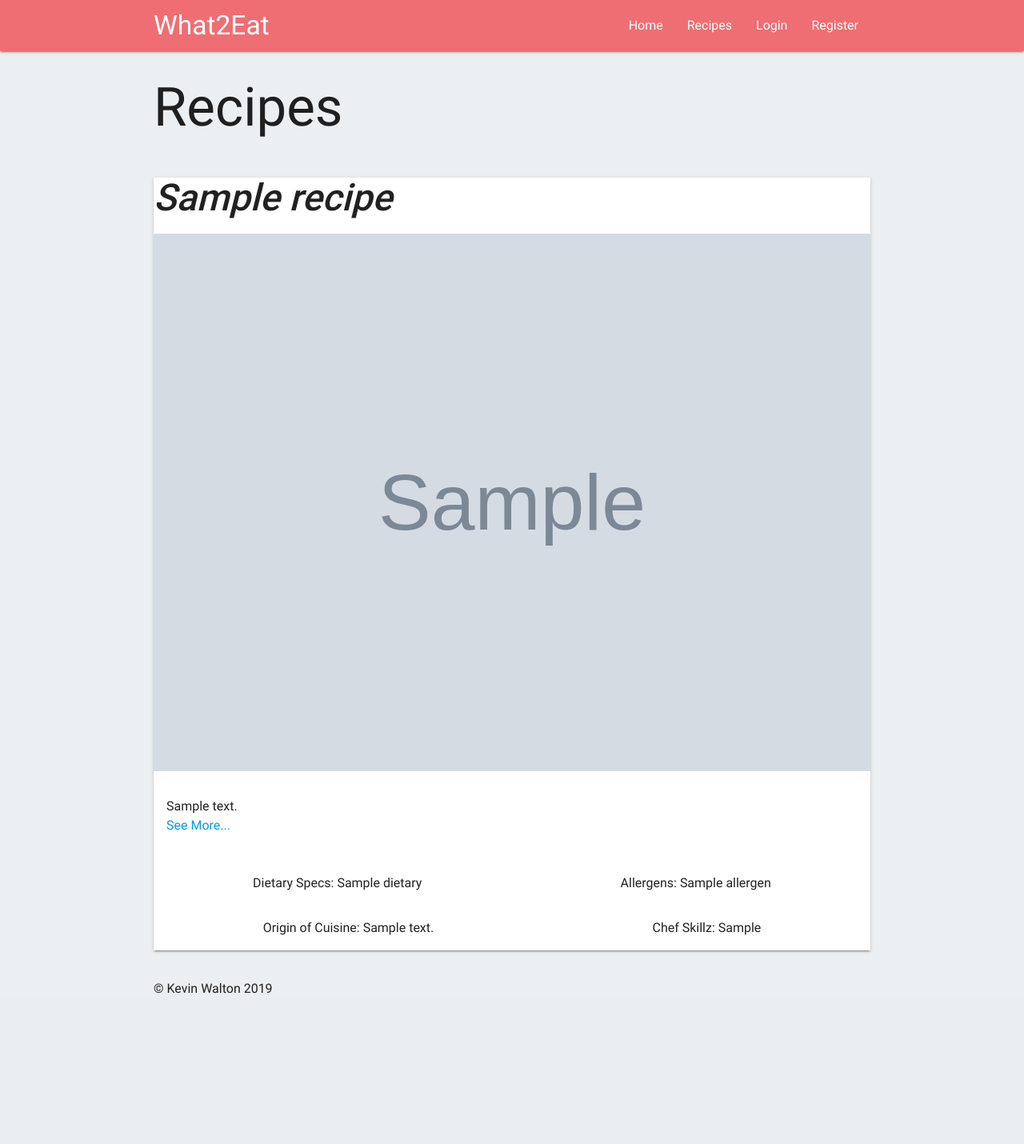
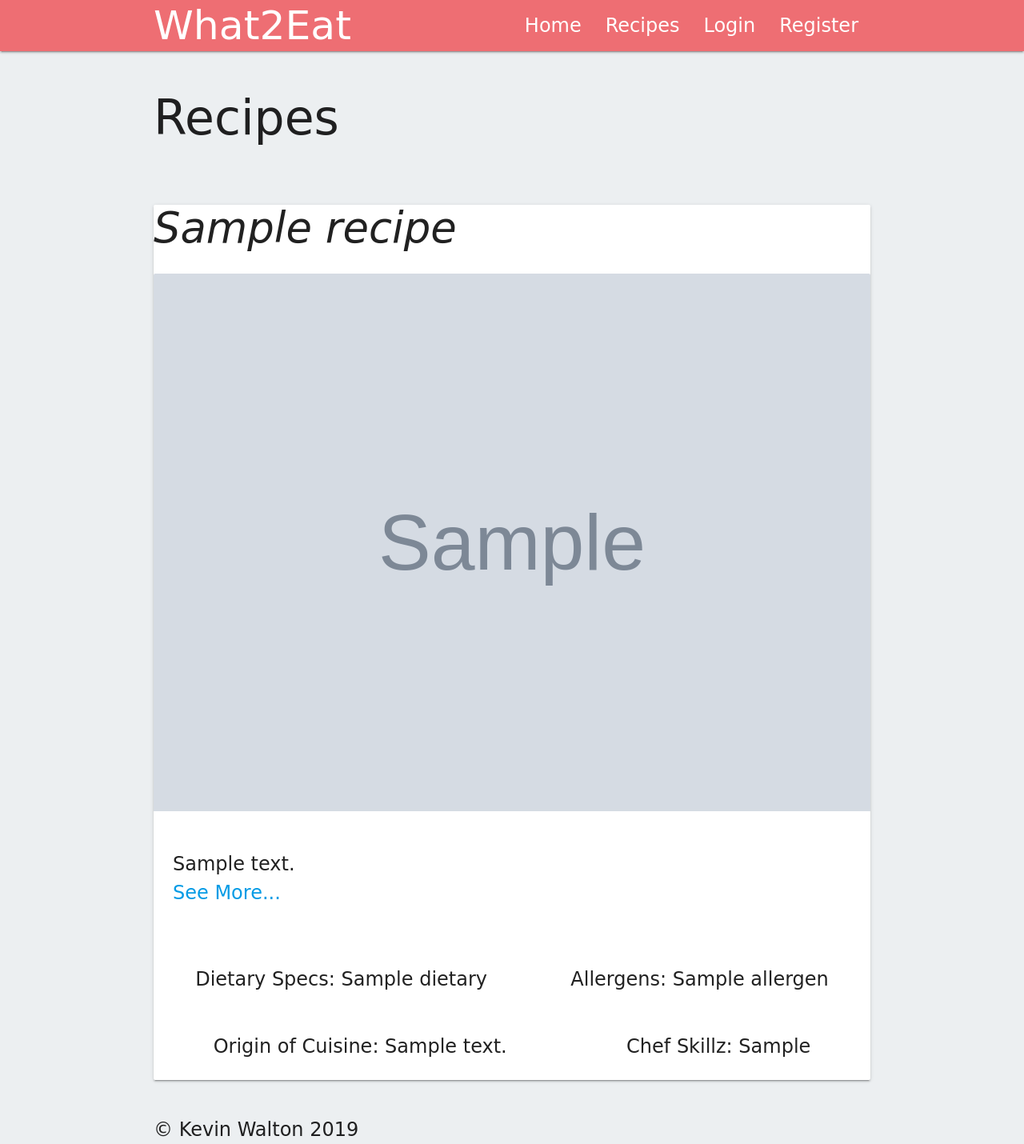
Before and after one commit to Hermeticpoet/Milestone-Project-3, a Flask app: page /recipes in a window 1280 px wide. Shown: the whole page at 80% size. Before the commit the page ends 1242 px from the top, so only its background shows below. Run offline with Flask 2, Linux system fonts and the light colour scheme; grey boxes marked "Sample" are stand-in pictures; a database or web service that is not in the repository returns one stand-in record (values such as "Sample title"); some libraries are stand-ins or nearby versions.

Commit message:
Adjusted font sizes for all 3 screen sizes & commented stylesheet

```diff
--- a/static/css/style.css
+++ b/static/css/style.css
@@ -11,6 +11,9 @@
     --sm-h1-font: 1.5rem;
     --sm-h2-font: 1.3rem;
     --sm-h3-font: 1.2rem;
+    --md-h1-font: 2rem;
+    --md-h2-font: 1.8rem;
+    --md-h3-font: 1.6rem;
     --lg-h1-font: 2.5rem;
     --lg-h2-font: 2.3rem;
     --lg-h3-font: 2.2rem;
@@ -25,7 +28,7 @@ html, body {
     margin: 0;
     padding: 0;
     box-sizing: border-box;
-    font-family: var(--secondary-font);
+    font-family: var(--primary-font);
     font-size: var(--mob-font);
 }
 
@@ -54,27 +57,40 @@ body {
 
 @media screen and (min-width: 768px) {
 
+    html {
+        font-size: var(--tab-font);
+    }
+
+    /* Headings Font Sizes */
+
+    h1 {
+        font-size: var(--md-h1-font);
+    }
+
+    h2 {
+        font-size: var(--md-h2-font);
+    }
+
+    h3 {
+        font-size: var(--md-h3-font);
+    }
+
+    /* End of Headings */
+
     /* Recipe Displays */
 
     .ing-list {
-        padding: var(--text-padding);
+        padding: 0 var(--text-padding);
         display: flex;
         justify-content: space-between;
     }
 
     .ing-list-name {
         list-style-type: disc;
-        font-family: var(--primary-font);
         font-size: var(--tab-font);
     }
 
-    .ing-list-qty {
-        font-family: var(--primary-font);
-        font-size: var(--tab-font);
-    }
-
-    .instructions-steps {
-        font-family: var(--primary-font);
+    .ing-list-qty, .instructions-steps {
         font-size: var(--tab-font);
     }
 
@@ -96,21 +112,38 @@ body {
 
 @media screen and (min-width: 991px) {
 
-    .ing-list-name {
-        list-style-type: disc;
-        font-family: var(--primary-font);
+    html {
         font-size: var(--desk-font);
     }
 
-    .ing-list-qty {
-        font-family: var(--primary-font);
+    /* Headings Font Sizes */
+
+    h1 {
+        font-size: var(--lg-h1-font);
+    }
+
+    h2 {
+        font-size: var(--lg-h2-font);
+    }
+
+    h3 {
+        font-size: var(--lg-h3-font);
+    }
+
+    /* End of Headings */
+
+    /* Recipe Displays */
+
+    .ing-list-name {
+        list-style-type: disc;
         font-size: var(--desk-font);
     }
 
-    .instructions-steps {
-        font-family: var(--primary-font);
+    .ing-list-qty, .instructions-steps {
         font-size: var(--desk-font);
     }
+
+    /* End Recipe Displays */
 }
 
 /******* End Desktop Screens *******/
```
